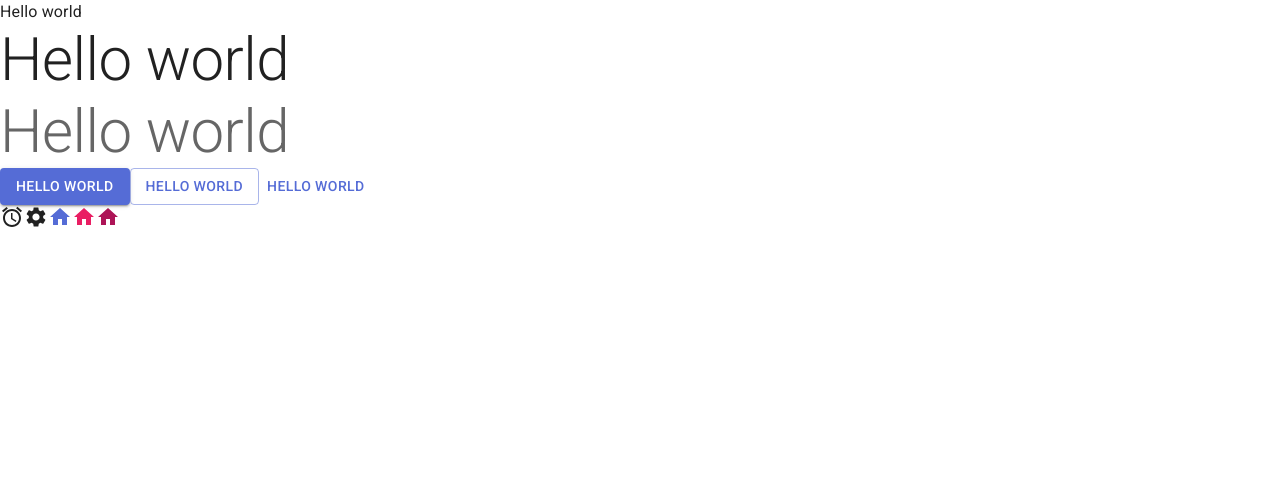
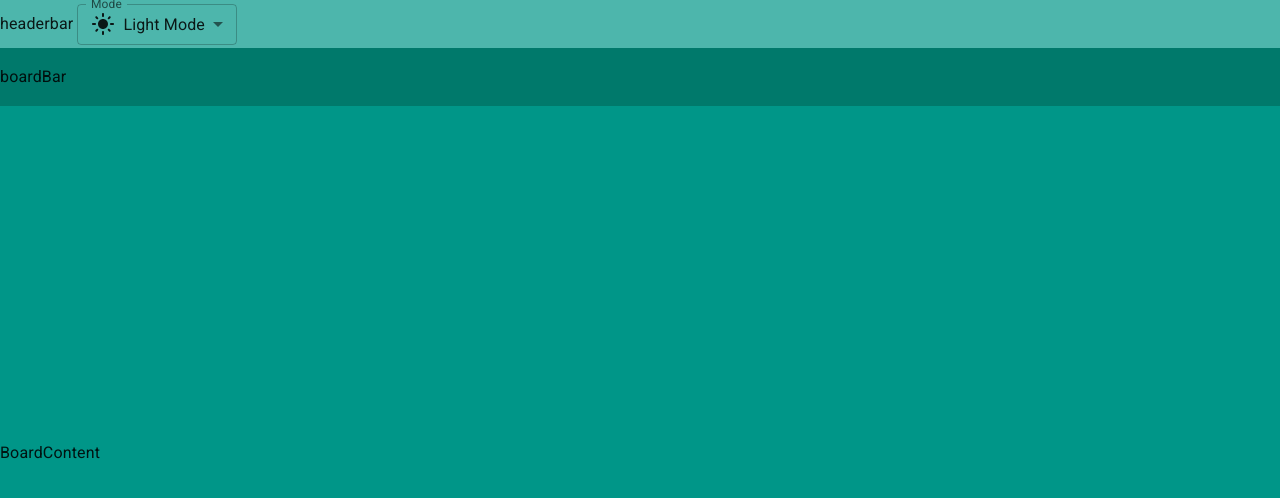
Before and after one commit to capsocong/WMS-Web, a React (Vite) app: page / in a window 1280 px wide. Shown: the top 498 px of the page. Built offline with nearby package versions, Linux system fonts and the light colour scheme.

Commit message:
design basic layout

```diff
--- a/index.html
+++ b/index.html
@@ -2,9 +2,8 @@
 <html lang="en">
   <head>
     <meta charset="UTF-8" />
-    <link rel="icon" type="image/svg+xml" href="./vite.svg" />
     <meta name="viewport" content="width=device-width, initial-scale=1.0" />
-    <title>Vite + React</title>
+    <title>WebManagementSystem</title>
     <link rel="preconnect" href="https://fonts.googleapis.com" />
     <link rel="preconnect" href="https://fonts.gstatic.com" crossorigin />
     <link
--- a/src/App.jsx
+++ b/src/App.jsx
@@ -2,26 +2,89 @@ import { AccessAlarms, Home, Settings } from '@mui/icons-material'
 import Button from '@mui/material/Button'
 import { pink } from '@mui/material/colors'
 import Typography from '@mui/material/Typography'
+import {
+  Experimental_CssVarsProvider as CssVarsProvider,
+  experimental_extendTheme as extendTheme,
+  useColorScheme
+} from '@mui/material/styles'
+import { Box, Container, FormControl, InputLabel, MenuItem, Select } from '@mui/material'
+import LightModeIcon from '@mui/icons-material/LightMode'
+import DarkModeOutlinedIcon from '@mui/icons-material/DarkMode'
+import { SettingsBrightness } from '@mui/icons-material'
+import theme from './theme'
+
+function SelectMode() {
+  const { mode, setMode } = useColorScheme()
+
+  const handleChange = (event) => {
+    // setAge(event.target.value)
+    const selectedMode = event.target.value
+    setMode(selectedMode)
+  }
+
+  return (
+    <FormControl sx={{ m: 1, minWidth: 120 }} size="small">
+      <InputLabel id="label-select-small-label">Mode</InputLabel>
+      <Select
+        labelId="label-select-dark-light-mode"
+        id="select-dark-light-mode"
+        value={mode}
+        label="Mode"
+        onChange={handleChange}
+      >
+        <MenuItem value="">
+        </MenuItem>
+        <MenuItem value="light">
+          <div style={{ display: 'flex', alignItems: 'center', gap: 8 }}>
+            <LightModeIcon/> Light Mode
+          </div>
+        </MenuItem>
+        <MenuItem value="dark">
+          <Box sx={{ display: 'flex', alignItems: 'center', gap: 1 }}>
+            <DarkModeOutlinedIcon/> Dark Mode
+          </Box>
+        </MenuItem>
+        <MenuItem value="system">
+          <Box sx={{ display: 'flex', alignItems: 'center', gap: 1 }}>
+            <SettingsBrightness/>System
+          </Box>
+        </MenuItem>
+      </Select>
+    </FormControl>
+  )
+}
+
 
 function App() {
 
   return (
-    <>
-      <div>
-      Hello world
-      </div>
-      <Typography variant="h2">Hello world</Typography>
-      <Typography variant="h2" color="text.secondary">Hello world</Typography>
-      <Button variant="contained">Hello world</Button>
-      <Button variant="outlined">Hello world</Button>
-      <Button variant="text">Hello world</Button>
-      <br/>
-      <AccessAlarms/>
-      <Settings/>
-      <Home color="primary"/>
-      <Home sx={{ color: pink[500] }}/>
-      <Home sx={{ color: '#ad1457' }}/>
-    </>
+    <Container disableGutters maxWidth={false} sx={{ height: '100vh' }}>
+      <Box sx={{
+        backgroundColor: 'primary.light',
+        height: () => theme.Wms.appBarHeight,
+        width: '100%',
+        display: 'flex',
+        alignItems: 'center'
+
+      }}>
+        headerbar
+        <SelectMode />
+      </Box>
+      <Box sx={{
+        backgroundColor: 'primary.dark',
+        width: '100%',
+        height: () => theme.Wms.boardBarHeight,
+        display: 'flex',
+        alignItems: 'center'
+      }}>boardBar</Box>
+      <Box sx={{
+        backgroundColor: 'primary.main',
+        width: '100%',
+        height: (theme) => `calc(100vh - ${theme.Wms.appBarHeight} - ${theme.Wms.boardBarHeight})`,
+        display: 'flex',
+        alignItems: 'center'
+      }}>BoardContent</Box>
+    </Container>
   )
 }
 
--- a/src/theme.js
+++ b/src/theme.js
@@ -1,20 +1,32 @@
-import { createTheme } from '@mui/material/styles'
-import { red } from '@mui/material/colors'
+
+import { cyan, deepOrange, orange, teal } from '@mui/material/colors'
+import { experimental_extendTheme as extendTheme } from '@mui/material/styles'
+
 
 // Create a theme instance.
-const theme = createTheme({
-  cssVariables: true,
-  palette: {
-    primary: {
-      main: '#556cd6'
+const theme = extendTheme({
+
+  Wms: {
+    appBarHeight: '48px',
+    boardBarHeight: '58px'
+  },
+  colorSchemes: {
+    light: {
+      palette: {
+        primary: teal,
+        secondary: deepOrange
+      },
+      spacing: (factor) => `${0.25 * factor}rem`
     },
-    secondary: {
-      main: '#19857b'
-    },
-    error: {
-      main: red.A400
+    dark: {
+      palette: {
+        primary: cyan,
+        secondary: orange
+      },
+      spacing: (factor) => `${0.25 * factor}rem`
     }
   }
+// ...other properties
 })
 
 export default theme
```
Also changed, not shown: src/main.jsx (+4 -3 lines).
